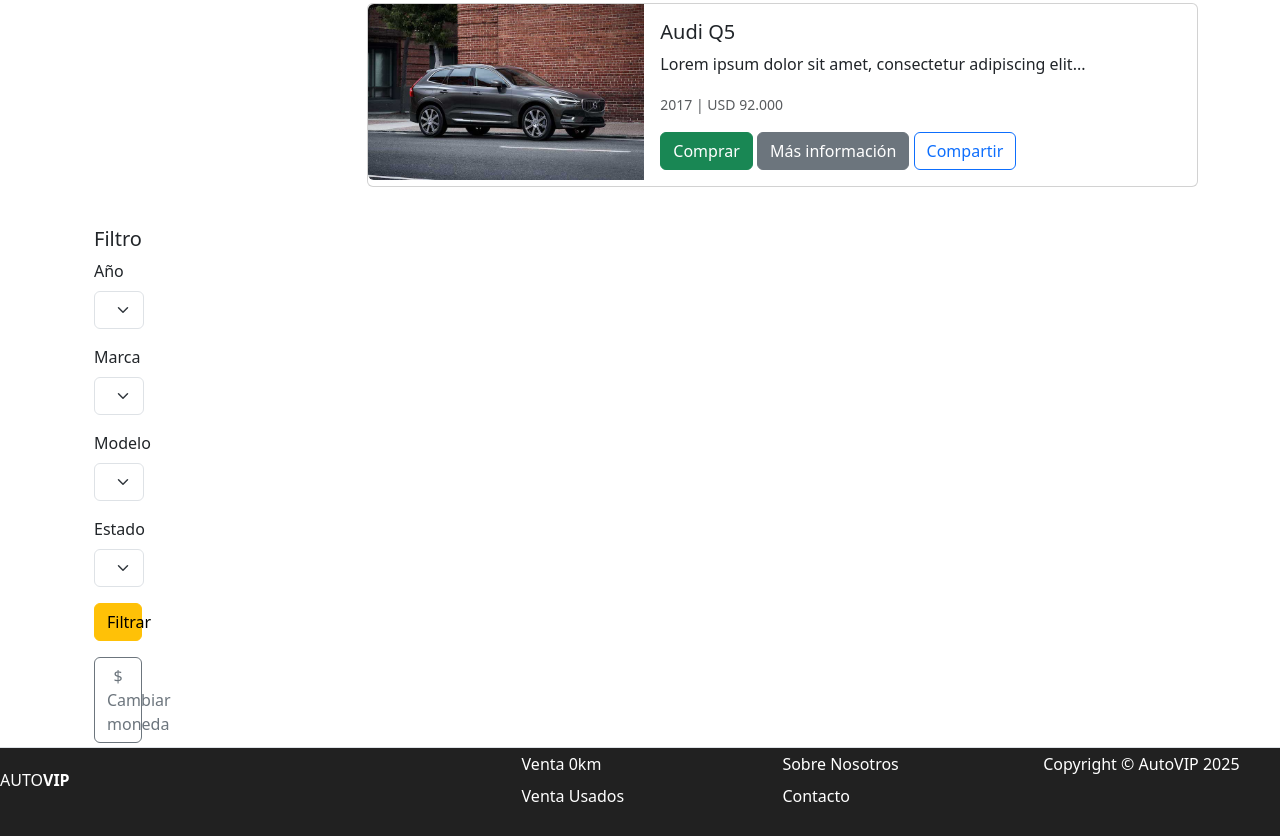
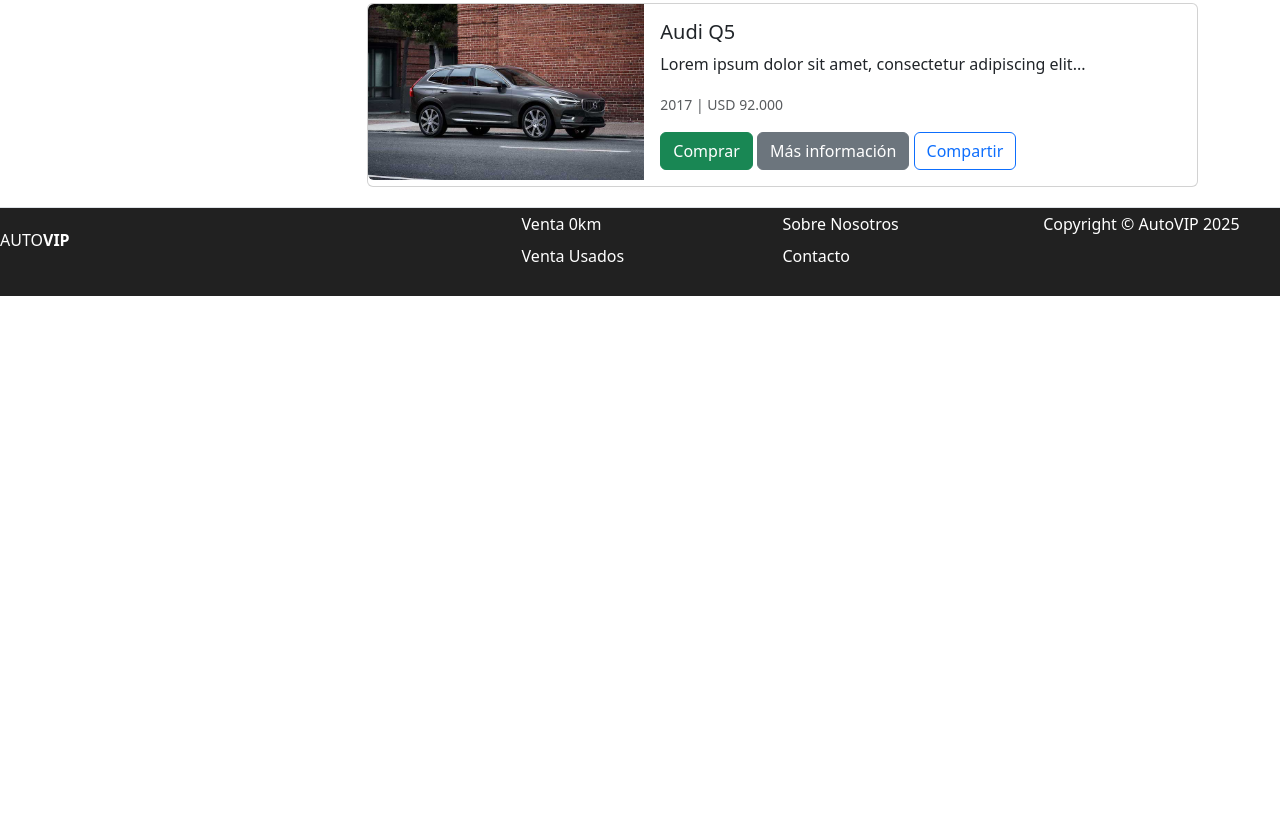
Before and after one commit to Ludmimat/AutoVip, a plain HTML site: page venta-usados/index.html in a window 1280 px wide. Shown: the part 2495-3335 px from the top of the page. After the commit the page ends 2795 px from the top, so only its background shows below. Drawn offline with nearby package versions, Linux system fonts and the light colour scheme.

Commit message:
Borrado el duplicado del aside menu

```diff
--- a/venta-usados/index.html
+++ b/venta-usados/index.html
@@ -419,62 +419,6 @@
         </div>
       </section>
     <section class="container d-flex">
-      <aside class="">
-        <div class="container mt-4">
-          <div class="row">
-            <div class="col-md-3">
-              <h5>Filtro</h5>
-              <div class="mb-3">
-                <label for="filtroAno" class="form-label">Año</label>
-                <select class="form-select" id="filtroAno">
-                  <option selected>Seleccionar...</option>
-                  <option>2020</option>
-                  <option>2021</option>
-                  <option>2022</option>
-                </select>
-              </div>
-
-              <div class="mb-3">
-                <label for="filtroMarca" class="form-label">Marca</label>
-                <select class="form-select" id="filtroMarca">
-                  <option selected>Seleccionar...</option>
-                  <option>Audi</option>
-                  <option>BMW</option>
-                  <option>Ford</option>
-                </select>
-              </div>
-
-              <div class="mb-3">
-                <label for="filtroModelo" class="form-label">Modelo</label>
-                <select class="form-select" id="filtroModelo">
-                  <option selected>Seleccionar...</option>
-                </select>
-              </div>
-
-              <div class="mb-3">
-                <label for="filtroEstado" class="form-label">Estado</label>
-                <select class="form-select" id="filtroEstado">
-                  <option selected>Seleccionar...</option>
-                  <option>Nuevo</option>
-                  <option>Usado</option>
-                </select>
-              </div>
-
-              <button class="btn btn-warning w-100 mb-3">
-                <i class="bi bi-search"></i> Filtrar
-              </button>
-
-              <button class="btn btn-outline-secondary w-100">
-                $ Cambiar moneda
-              </button>
-            </div>
-            <div class="col-md-9"></div>
-          </div>
-        </div>
-      </aside>
-      <div class="container container-autos p-8 w-75 h-75">
-
-        </div>
       </div>
     </section>
 
```
